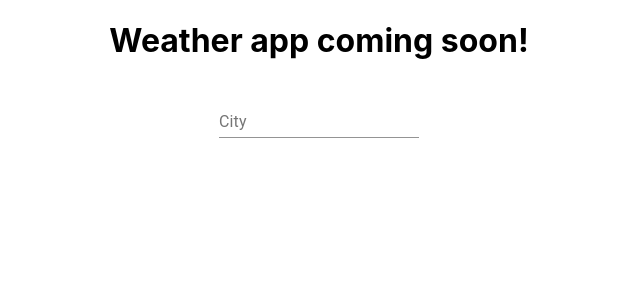
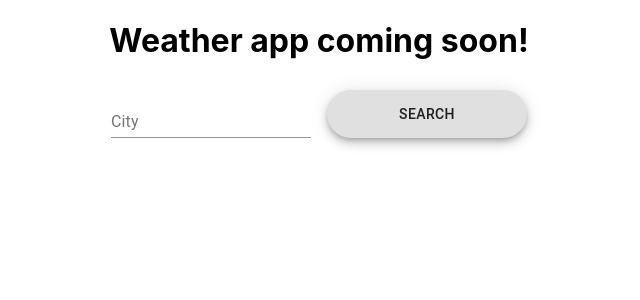
Before and after one commit to shaneenvitug/weather-app, a React (Create React App) app: page / in a window 1280 px wide. Shown: the top 300 px of the page, without its empty margins (321-961 px from the left). Built offline with nearby package versions, Linux system fonts and the light colour scheme.

Commit message:
added search button

```diff
--- a/src/App.js
+++ b/src/App.js
@@ -1,6 +1,7 @@
 import React from 'react';
 import { makeStyles } from '@material-ui/core/styles';
 import TextField from '@material-ui/core/TextField';
+import Fab from '@material-ui/core/Fab';
 import './App.css';
 
 const useStyles = makeStyles(theme => ({
@@ -20,6 +21,10 @@ function App() {
       <h1>Weather app coming soon!</h1>
        <form className={classes.root} noValidate autoComplete="off">
         <TextField id="standard-basic" label="City" />
+        {/* button material ui */}
+        <Fab variant="extended">
+          Search
+        </Fab>
       </form>
     </div>
   );
```
